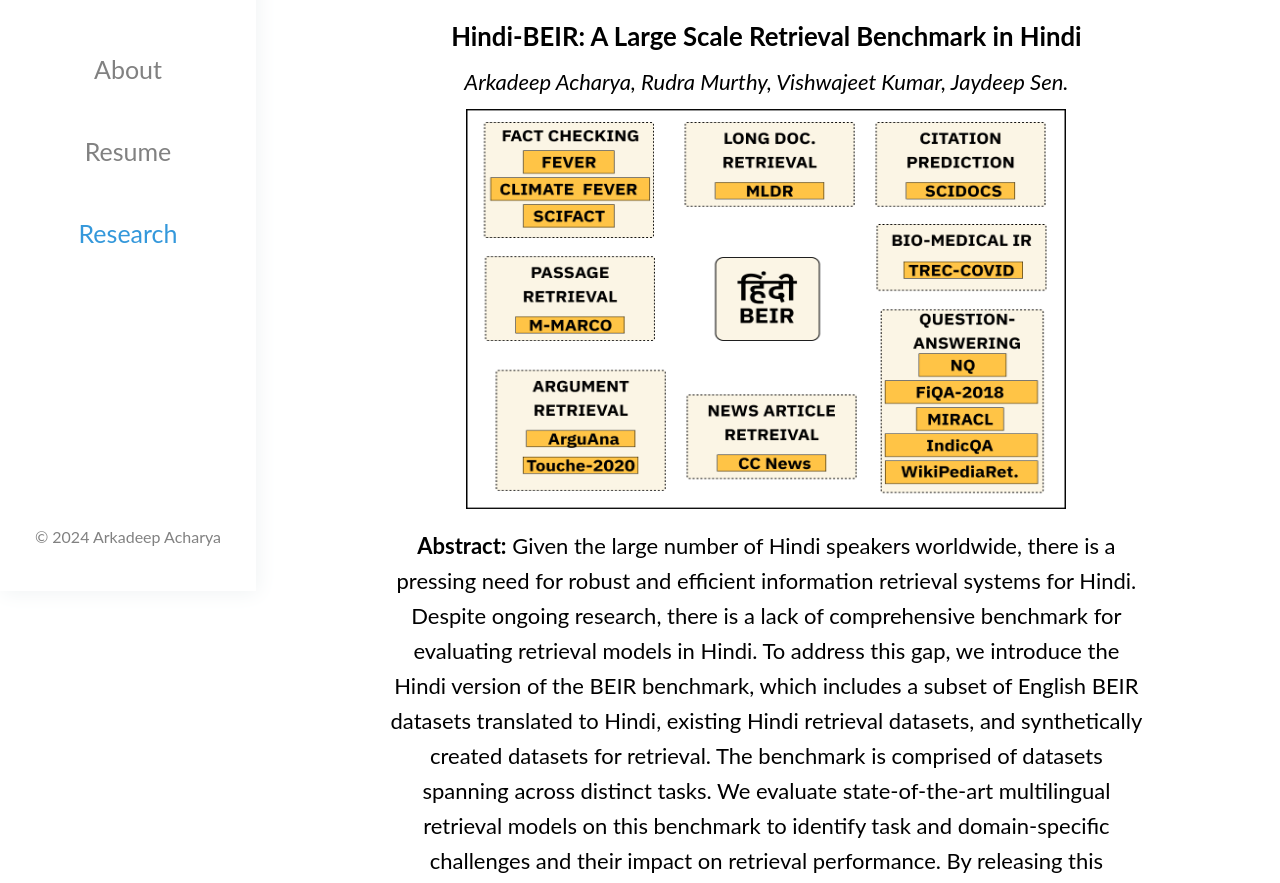
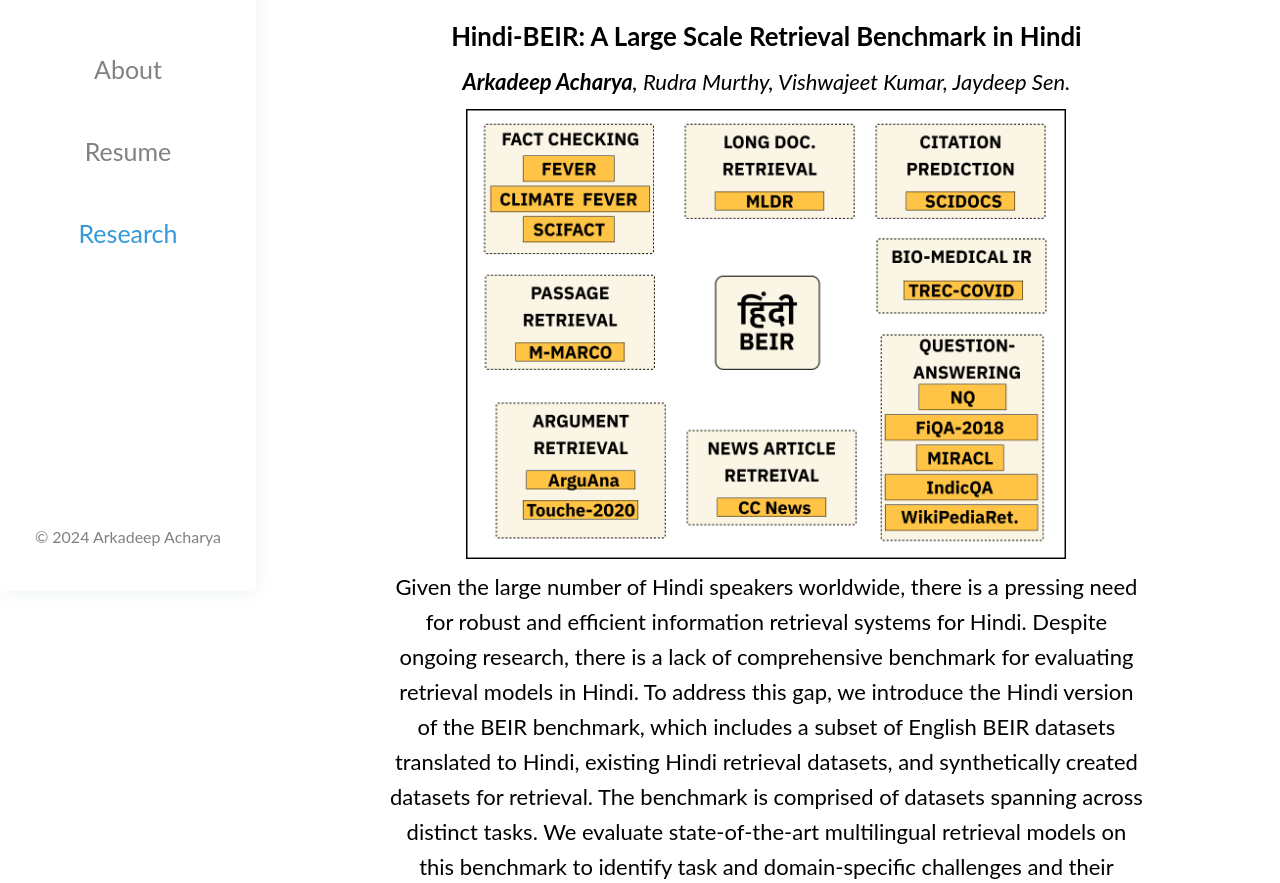
Before and after one commit to ArkadeepAcharya/ArkadeepAcharya.github.io, a plain HTML site: page publication.html in a window 1280 px wide. Shown: the part 209-1092 px from the top of the page. Drawn offline with Linux system fonts and the light colour scheme.

Commit message:
images adjusted

```diff
--- a/publication.html
+++ b/publication.html
@@ -19,19 +19,32 @@
         .details {
             max-width: 100%;
         }
+
         .details h3, .details h3 {
             margin: 0;
         }
+
         .details p {
             margin: 10px 0;
         }
+
         .links {
             margin-top: 10px;
         }
+
         .links a {
             margin: 0 10px;
         }
+
+        /* Added styles for responsive images */
+        .details img {
+            max-width: 100%;
+            height: auto;
+            display: block;
+            margin: 0 auto;  /* Center the image */
+        }
     </style>
+
 </head>
 <body>
 
@@ -56,9 +69,9 @@
     <div class="publication-container">
         <div class="details">
             <h3>Hindi-BEIR: A Large Scale Retrieval Benchmark in Hindi</h3>
-            <p><i>Arkadeep Acharya, Rudra Murthy, Vishwajeet Kumar, Jaydeep Sen.</i></p>
+            <p><i><b>Arkadeep Acharya</b>, Rudra Murthy, Vishwajeet Kumar, Jaydeep Sen.</i></p>
             <img src="./img/Hindi_BEIR/Hindi-BEIR_woBhaav.png" alt="Hindi-BEIR", width="600px", height="400px">
-            <p><b>Abstract:</b> Given the large number of Hindi speakers worldwide, there is a pressing need for robust and efficient information retrieval systems for Hindi. Despite ongoing research, there is a lack of comprehensive benchmark for evaluating retrieval models in Hindi. To address this gap, we introduce the Hindi version of the BEIR benchmark, which includes a subset of English BEIR datasets translated to Hindi, existing Hindi retrieval datasets, and synthetically created datasets for retrieval. The benchmark is comprised of datasets spanning across distinct tasks. We evaluate state-of-the-art multilingual retrieval models on this benchmark to identify task and domain-specific challenges and their impact on retrieval performance. By releasing this benchmark and a set of relevant baselines, we enable researchers to understand the limitations and capabilities of current Hindi retrieval models, promoting advancements in this critical area.</p>
+            <p>Given the large number of Hindi speakers worldwide, there is a pressing need for robust and efficient information retrieval systems for Hindi. Despite ongoing research, there is a lack of comprehensive benchmark for evaluating retrieval models in Hindi. To address this gap, we introduce the Hindi version of the BEIR benchmark, which includes a subset of English BEIR datasets translated to Hindi, existing Hindi retrieval datasets, and synthetically created datasets for retrieval. The benchmark is comprised of datasets spanning across distinct tasks. We evaluate state-of-the-art multilingual retrieval models on this benchmark to identify task and domain-specific challenges and their impact on retrieval performance. By releasing this benchmark and a set of relevant baselines, we enable researchers to understand the limitations and capabilities of current Hindi retrieval models, promoting advancements in this critical area.</p>
             <div class="links">
                 <a href="https://arxiv.org/pdf/2408.09437" target="_blank">Download</a> |
                 <a href="https://huggingface.co/collections/ArkaAcharya/hindi-beir-667004c0dc348adcabc629be" target="_blank">Dataset</a>
@@ -69,7 +82,7 @@
     <div class="publication-container">
         <div class="details">
             <h3>Exploring the Frontier of Vision-Language Models: A Survey of Current Methodologies and Future Directions</h3>
-            <p><i>Akash Ghosh, Arkadeep Acharya, Sriparna Saha, Vinija Jain, Aman Chadha.</i></p>
+            <p><i>Akash Ghosh, <b>Arkadeep Acharya</b>, Sriparna Saha, Vinija Jain, Aman Chadha.</i></p>
             <img src="img/Survey/Screenshot from 2024-09-05 22-01-21.png" alt="VLM Survey", width="500px", height="300px">
             <p>Large Language Models (LLMs) are primarily adept at processing text, limiting their ability to handle multimodal tasks. To overcome this, Vision-Language Models (VLMs) have emerged, integrating visual and textual data processing. These models are particularly useful for complex tasks such as image captioning and visual question answering. In our survey, we classify VLMs into three categories: models focused on vision-language understanding, models that process multimodal inputs to generate unimodal (textual) outputs, and models capable of both multimodal inputs and outputs. We provide an in-depth analysis of each model, covering their architectures, training datasets, strengths, and limitations. Additionally, we assess VLM performance on various benchmark datasets, offering a comprehensive understanding of the current landscape. Finally, we explore future research directions, identifying areas with the potential for further breakthroughs and innovations in the rapidly advancing field of vision-language integration in AI.</p>
             <div class="links">
@@ -81,7 +94,7 @@
     <div class="publication-container">
         <div class="details">
             <h3>MedSumm: A Multimodal Approach to Summarizing Code-Mixed Hindi-English Clinical Queries</h3>
-            <p><i>Akash Ghosh, Arkadeep Acharya, Prince Jha, Sriparna Saha, Aniket Gaudgaul, Rajdeep Majumdar, Aman Chadha, Raghav Jain, Setu Sinha, Shivani Agarwal. European Conference on Information Retrieval 2024.</i></p>
+            <p><i>Akash Ghosh,<b> Arkadeep Acharya</b>, Prince Jha, Sriparna Saha, Aniket Gaudgaul, Rajdeep Majumdar, Aman Chadha, Raghav Jain, Setu Sinha, Shivani Agarwal. European Conference on Information Retrieval 2024.</i></p>
             <img src="img/medsumm/image.png" alt="MedSumm architecture", width="600px", height="300px">
             <p>In the healthcare domain, summarizing patient medical questions is vital for enhancing doctor-patient communication and medical decision-making. While medical data has grown in complexity, research has largely focused on text-based methods, neglecting the role of visual cues. Additionally, past efforts have been limited to the English language. This work introduces the task of multimodal medical question summarization for codemixed inputs in low-resource settings. To address this, we present the Multimodal Medical Codemixed Question Summarization (MMCQS) dataset, which combines Hindi-English codemixed medical queries with visual aids to better represent patients’ conditions. We also propose the MedSumm framework, which leverages Large Language Models (LLMs) and Vision-Language Models (VLMs) for this task. Using the MMCQS dataset, our results show that integrating visual information enhances the quality of medical summaries, improving healthcare decision-making and patient understanding. This multimodal approach opens the door for future advancements in personalized, responsive medical care in multilingual, resource-limited environments.</p>
             <div class="links">
@@ -95,7 +108,7 @@
     <div class="publication-container">
         <div class="details">
             <h3>Clipsyntel: Clip and llm synergy for multimodal question summarization in healthcare</h3>
-            <p><i>Akash Ghosh, Arkadeep Acharya, Raghav Jain, Sriparna Saha, Aman Chadha, Setu Sinha. Proceedings of the AAAI Conference on Artificial Intelligence 2024.</i></p>
+            <p><i>Akash Ghosh*,<b> Arkadeep Acharya*</b>, Raghav Jain, Sriparna Saha, Aman Chadha, Setu Sinha. Proceedings of the AAAI Conference on Artificial Intelligence 2024.</i></p>
             <img src="./img/ClipSyntel/image.png" alt="ClipSyntel architecture", width="800px", height="200px">
             <p>In modern healthcare, quickly summarizing medical questions is essential for timely patient care. While most research has focused on text-based methods, this work introduces the Multimodal Medical Question Summarization (MMQS) Dataset, pairing medical queries with visual aids to provide a deeper understanding of patient needs. The MMQS dataset enriches medical question summaries by integrating visual representations with textual data. We also propose a framework leveraging Contrastive Language Image Pretraining (CLIP) and Large Language Models (LLMs) to enhance the summarization process. This framework consists of four key modules: medical disorder identification, relevant context generation, concept filtration, and visually aware summary generation. By combining CLIP's multimodal capabilities with LLMs, we demonstrate how visual cues significantly improve the creation of medically nuanced summaries. This multimodal approach improves healthcare decision-making and fosters a more personalized understanding of patient queries, paving the way for further research in responsive, tailored medical care.</p>
             <div class="links">
@@ -109,7 +122,7 @@
     <div class="publication-container">
         <div class="details">
             <h3>Do Language Models Have a Common Sense regarding Time? Revisiting Temporal Commonsense Reasoning in the Era of Large Language Models?</h3>
-            <p><i>Raghav Jain, Daivik Sojitra, Arkadeep Acharya, Sriparna Saha, Adam Jatowt, Sandipan Dandapat. Proceedings of the 2023 Conference on Empirical Methods in Natural Language Processing.</i></p>
+            <p><i>Raghav Jain, Daivik Sojitra, <b>Arkadeep Acharya</b>, Sriparna Saha, Adam Jatowt, Sandipan Dandapat. Proceedings of the 2023 Conference on Empirical Methods in Natural Language Processing.</i></p>
             <!-- <img src="./img/ClipSyntel/image.png" alt="ClipSyntel architecture", width="800px", height="200px"> -->
             <p>Temporal reasoning represents a vital component of human communication and understanding, yet remains an underexplored area within the context of Large Language Models (LLMs). Despite LLMs demonstrating significant proficiency in a range of tasks, a comprehensive, large-scale analysis of their temporal reasoning capabilities is missing. Our paper addresses this gap, presenting the first extensive benchmarking of LLMs on temporal reasoning tasks. We critically evaluate 8 different LLMs across 6 datasets using 3 distinct prompting strategies. Additionally, we broaden the scope of our evaluation by including in our analysis 2 Code Generation LMs. Beyond broad benchmarking of models and prompts, we also conduct a fine-grained investigation of performance across different categories of temporal tasks. We further analyze the LLMs on varying temporal aspects, offering insights into their proficiency in understanding and predicting the continuity, sequence, and progression of events over time. Our findings reveal a nuanced depiction of the capabilities and limitations of the models within temporal reasoning, offering a comprehensive reference for future research in this pivotal domain.</p>
             <div class="links">
@@ -121,7 +134,7 @@
     <div class="publication-container">
         <div class="details">
             <h3>LLM Based Generation of Item-Description for Recommendation System.</h3>
-            <p><i>Arkadeep Acharya, Brijraj Singh, Naoyuki Onoe. Proceedings of the 17th ACM Conference on Recommender Systems.</i></p>
+            <p><i><b>Arkadeep Acharya</b>, Brijraj Singh, Naoyuki Onoe. Proceedings of the 17th ACM Conference on Recommender Systems.</i></p>
             <!-- <img src="./img/ClipSyntel/image.png" alt="ClipSyntel architecture", width="800px", height="200px"> -->
             <p>The description of an item plays a pivotal role in providing concise and informative summaries to captivate potential viewers and is essential for recommendation systems. Traditionally, such descriptions were obtained through manual web scraping techniques, which are time-consuming and susceptible to data inconsistencies. In recent years, Large Language Models (LLMs), such as GPT-3.5, and open source LLMs like Alpaca have emerged as powerful tools for natural language processing tasks. In this paper, we have explored how we can use LLMs to generate detailed descriptions of the items. To conduct the study, we have used the MovieLens 1M dataset comprising movie titles and the Goodreads Dataset consisting of names of books and subsequently, an open-sourced LLM, Alpaca, was prompted with few-shot prompting on this dataset to generate detailed movie descriptions considering multiple features like the names of the cast and directors for the ML dataset and the names of the author and publisher for the Goodreads dataset. The generated description was then compared with the scraped descriptions using a combination of Top Hits, MRR, and NDCG as evaluation metrics. The results demonstrated that LLM-based movie description generation exhibits significant promise, with results comparable to the ones obtained by web-scraped descriptions.</p>
             <div class="links">
```
Also changed, not shown: index.html (+1 -0 lines), resume.html (+2 -8 lines).
